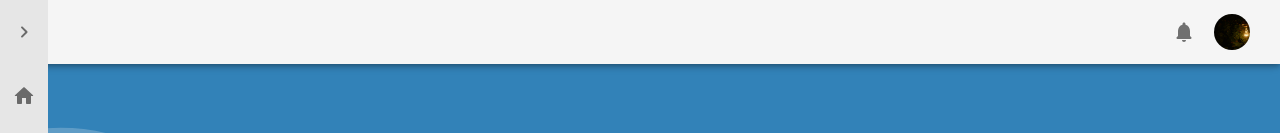
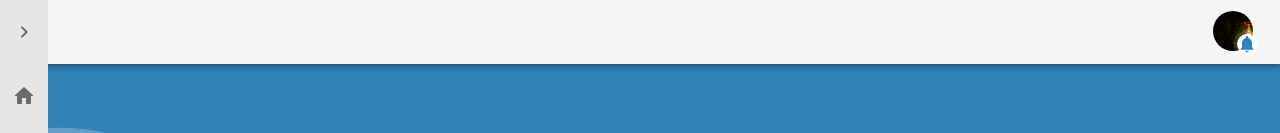
Before and after one commit to webion-hub/cody, a React (Create React App) app in the folder cody/ClientApp/: page / in a window 1280 px wide. Shown: the top 133 px of the page. Built offline with nearby package versions, Linux system fonts and the light colour scheme.

Commit message:
implement user avatar

```diff
--- a/cody/ClientApp/src/components/nav_menu/sections/appbar_sections.js
+++ b/cody/ClientApp/src/components/nav_menu/sections/appbar_sections.js
@@ -1,10 +1,10 @@
 import React from 'react';
-import { Avatar } from '@material-ui/core';
 import { Hidden } from '@material-ui/core';
 import { Box } from '@material-ui/core';
 
 import { SearchBar } from '../../search_bar/search_bar';
 import { CompressedSearchBar } from '../../search_bar/compressed_search_bar';
+import { UserAvatar } from '../../user_avatar';
 
 import NotificationsRoundedIcon from '@material-ui/icons/NotificationsRounded';
 
@@ -39,22 +39,9 @@ const centerAppBar =  (
 
 const rightAppBar = [
   {
-    label: 'Notifiche',
-    icon: (<NotificationsRoundedIcon />),
-  },
-  {
-    label: 'Account',
-    avatar: (
-      <Avatar
-        alt="Profile Image"
-        src="/images/bulb.jpeg"
-        style={{
-          width: 36,
-          height: 36,
-        }}
-      />
-    ),
-    padding: 6,
+    tooltip: false,
+    element: (<UserAvatar/>),
+    showAlways: true,
   },
 ]
 
```
